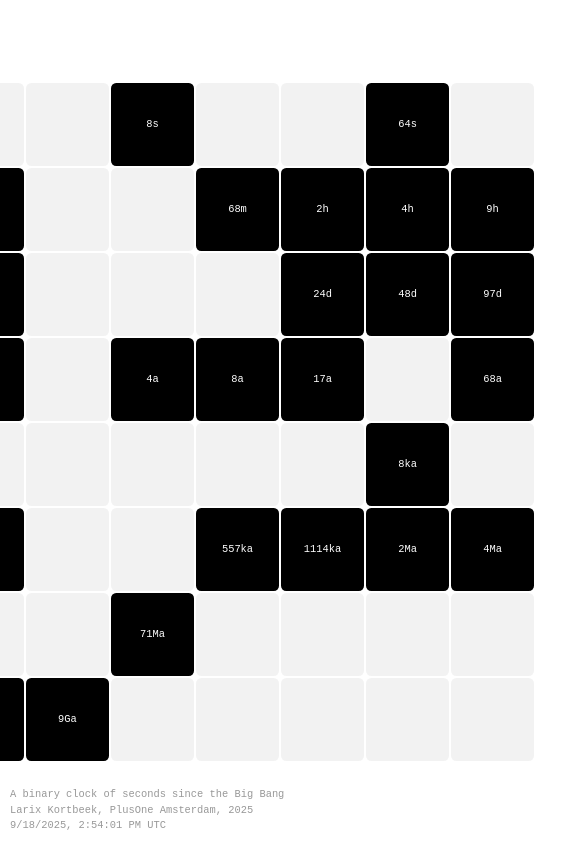
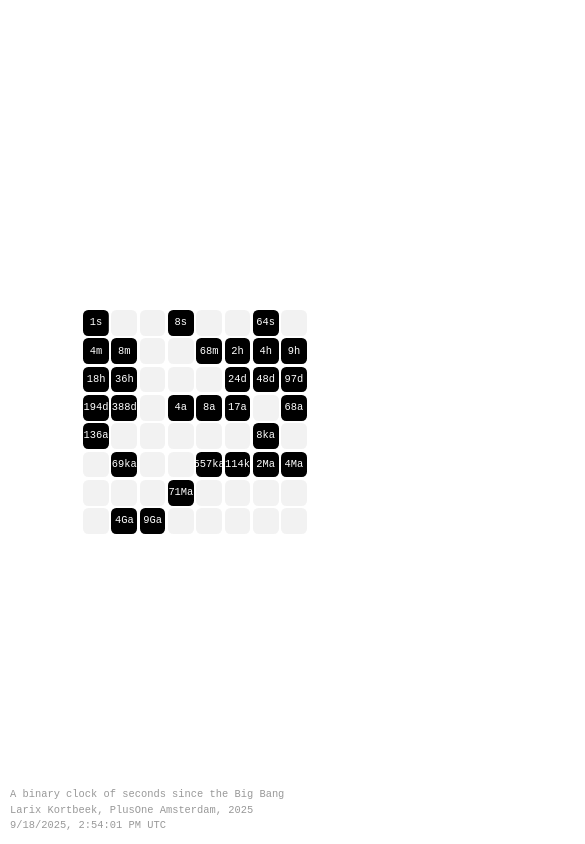
Before and after one commit to larixk/universal-binary-clock, a React (Vite) app: page / in a window 390 px wide. Shown: the top 844 px of the page, 585 px wide, since content can reach past the window. Built offline with nearby package versions, Linux system fonts and the light colour scheme.

Commit message:
Update grid-container styles in App.css to use dynamic width and height calculations, enhancing layout responsiveness and visual consistency.

```diff
--- a/src/App.css
+++ b/src/App.css
@@ -17,10 +17,10 @@ a {
 
 .grid-container {
   display: grid;
-  height: 100%;
+  width: min(100vh - 16em, 100vw - 16em);
+  height: min(100vh - 16em, 100vw - 16em);
   aspect-ratio: 1;
   gap: 0.25em;
-  padding: 8em;
 }
 
 .cell {
```
